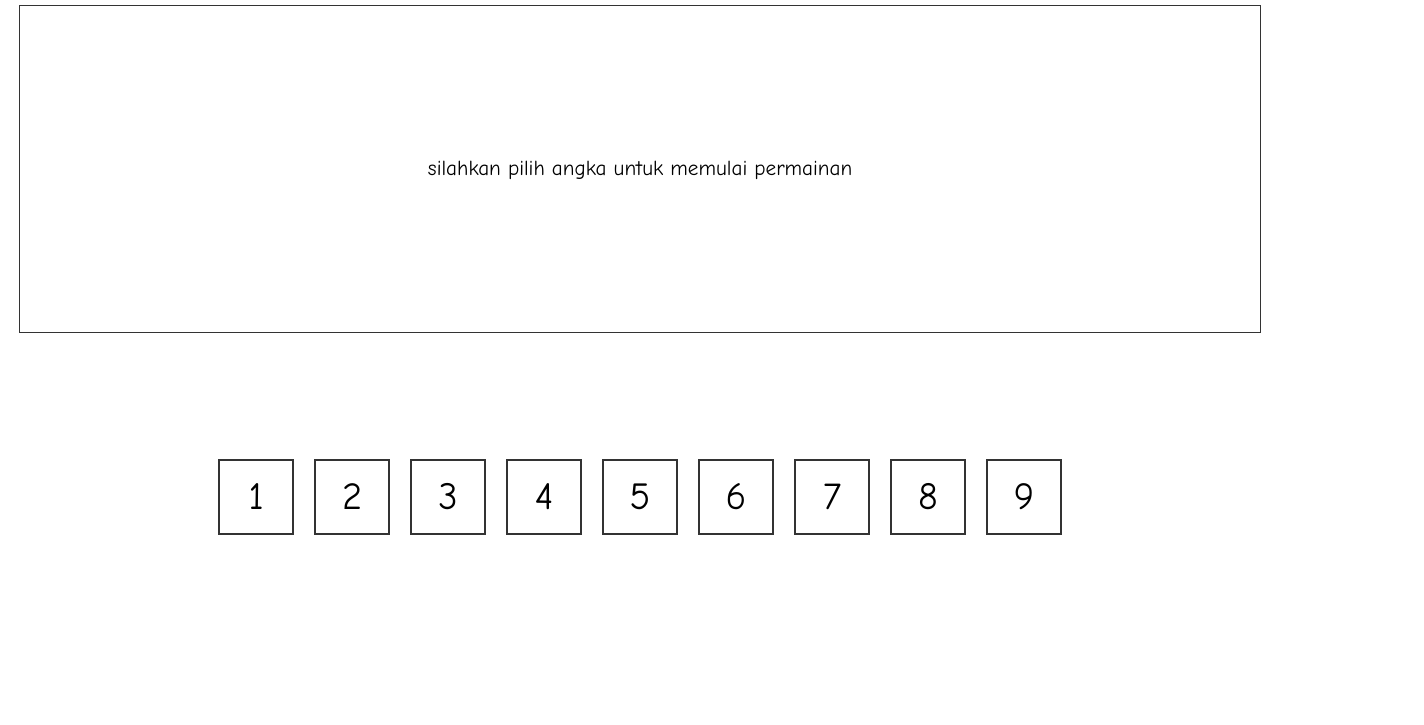
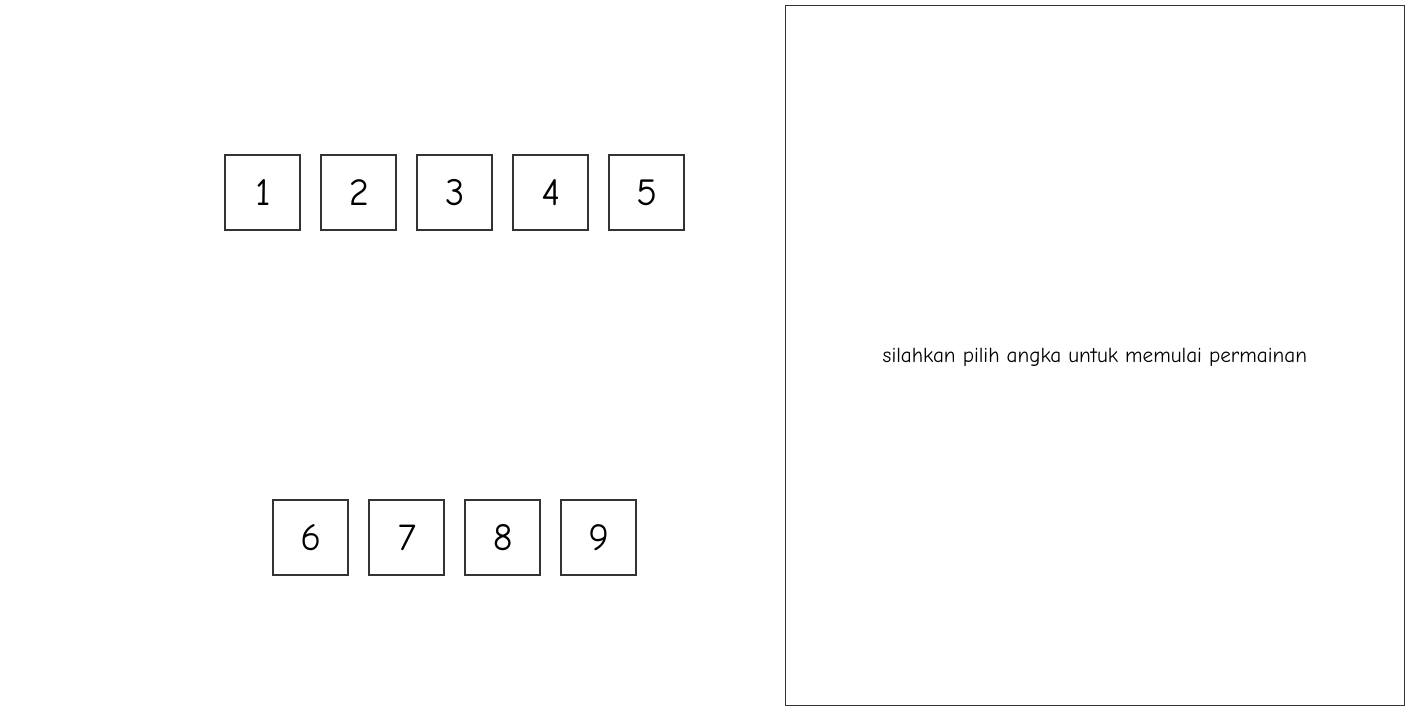
Before and after one commit to Ryangithub10/Tebak-Angka, a plain HTML site: page index.html in a window 1280 px wide. Shown: the part 75-800 px from the top of the page, 1424 px wide, since content can reach past the window. Drawn offline with Linux system fonts and the light colour scheme.

Commit message:
membuat halaman web/game menjadi responsif

```diff
--- a/css/style.css
+++ b/css/style.css
@@ -16,7 +16,9 @@ body {
 }
 
 .container {
-  padding-bottom: 1rem;
+  height: 100vh;
+  margin: auto;
+  max-width: 992px;
 }
 
 header {
@@ -28,7 +30,7 @@ header {
 }
 
 .game {
-  height: calc(80vh + 1rem);
+  height: 80%;
 }
 
 .result {
@@ -64,3 +66,35 @@ header {
   width: calc(1em * 2);
   border: 2px solid var(--primary-color);
 }
+
+@media screen and (min-width: 768px) {
+  .container {
+    display: grid;
+    grid-template-columns: 1fr 1fr;
+    grid-template-rows: 5rem 1fr;
+  }
+
+  header {
+    grid-column: 1/3;
+    grid-row: 1;
+  }
+
+  .game {
+    height: 100%;
+    grid-column: 1/3;
+    grid-row: 2;
+    display: flex;
+    flex-direction: row-reverse;
+  }
+
+  .result {
+    width: 50%;
+    height: calc(100% - var(--font-size));
+  }
+
+  .btn-container {
+    width: 50%;
+    height: 100%;
+    padding: 1.5rem 2.5rem;
+  }
+}
```
